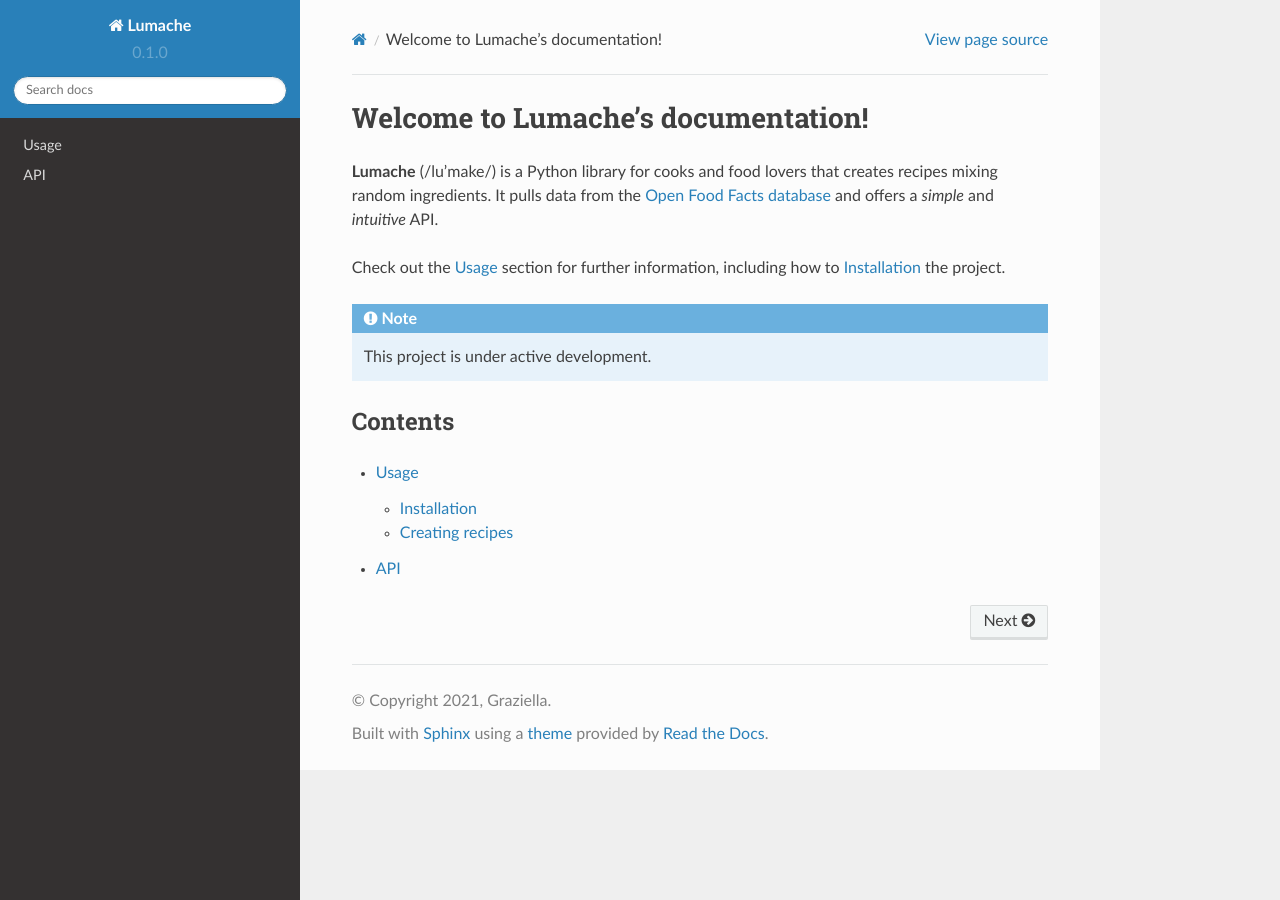
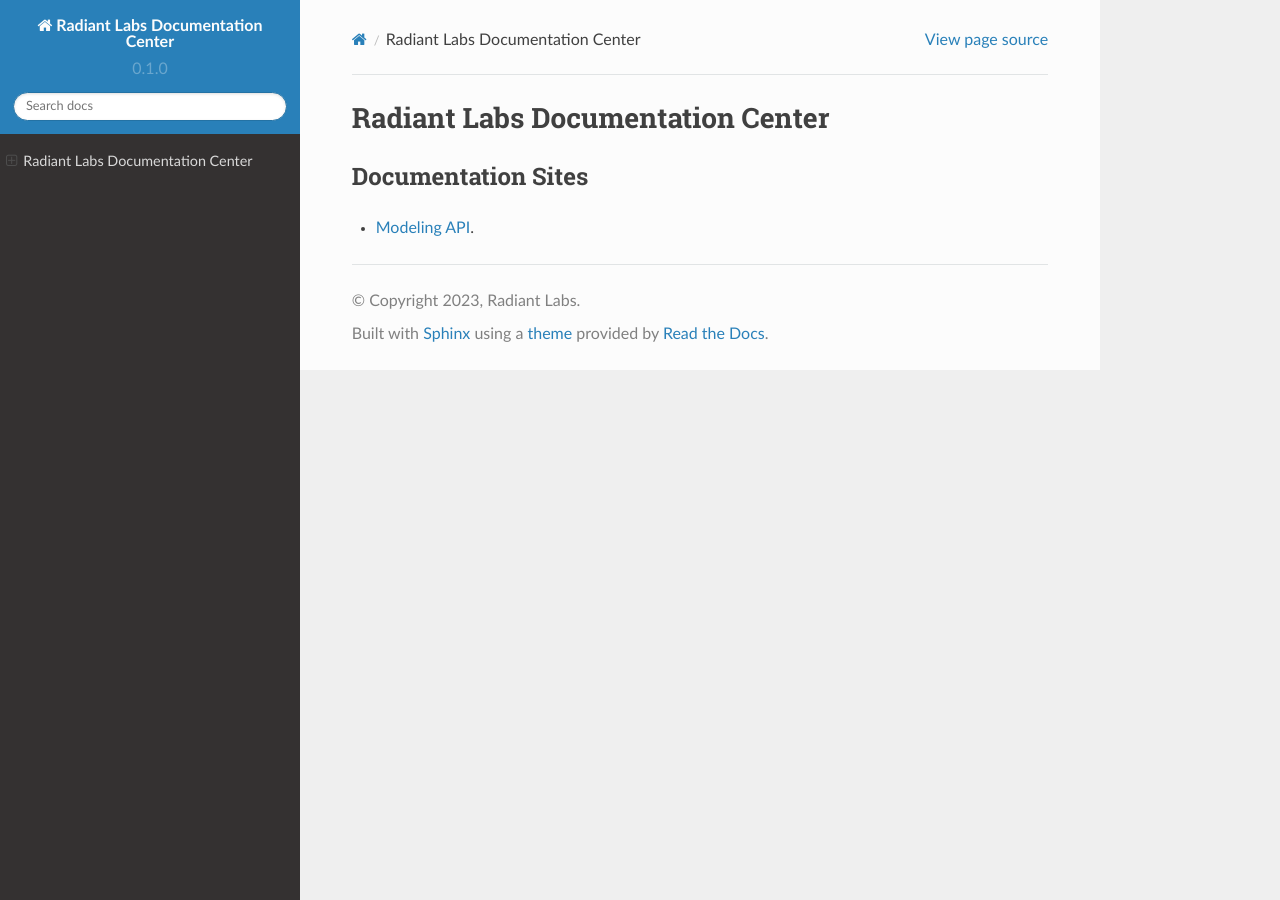
Before and after one commit to RadiantLabs/docs-radiantlabs-co, a Sphinx documentation site: the page built from docs/source/index.rst, in a window 1280 px wide. Built offline with Sphinx 7.4.7 and the Read the Docs theme 2.0.0, drawn with Linux system fonts in a browser that asks for light colours.

Commit message:
Add pointer to Modeling API docs

```diff
--- a/docs/source/api.rst
+++ /dev/null
@@ -1,7 +0,0 @@
-API
-===
-
-.. autosummary::
-   :toctree: generated
-
-   lumache
--- a/docs/source/conf.py
+++ b/docs/source/conf.py
@@ -2,9 +2,9 @@
 
 # -- Project information
 
-project = 'Lumache'
-copyright = '2021, Graziella'
-author = 'Graziella'
+project = 'Radiant Labs Documentation Center'
+copyright = '2023, Radiant Labs'
+author = 'Radiant Labs'
 
 release = '0.1'
 version = '0.1.0'
--- a/docs/source/index.rst
+++ b/docs/source/index.rst
@@ -1,22 +1,7 @@
-Welcome to Lumache's documentation!
-===================================
+Radiant Labs Documentation Center
+=================================
 
-**Lumache** (/lu'make/) is a Python library for cooks and food lovers
-that creates recipes mixing random ingredients.
-It pulls data from the `Open Food Facts database <https://world.openfoodfacts.org/>`_
-and offers a *simple* and *intuitive* API.
+Documentation Sites
+-------------------
 
-Check out the :doc:`usage` section for further information, including
-how to :ref:`installation` the project.
-
-.. note::
-
-   This project is under active development.
-
-Contents
---------
-
-.. toctree::
-
-   usage
-   api
+* `Modeling API <https://docs.radiantlabs.co/projects/modeling-api/en/latest/>`_.
```
Also changed, not shown: docs/source/usage.rst (deleted, +0 -33 lines), lumache.py (deleted, +0 -23 lines).
